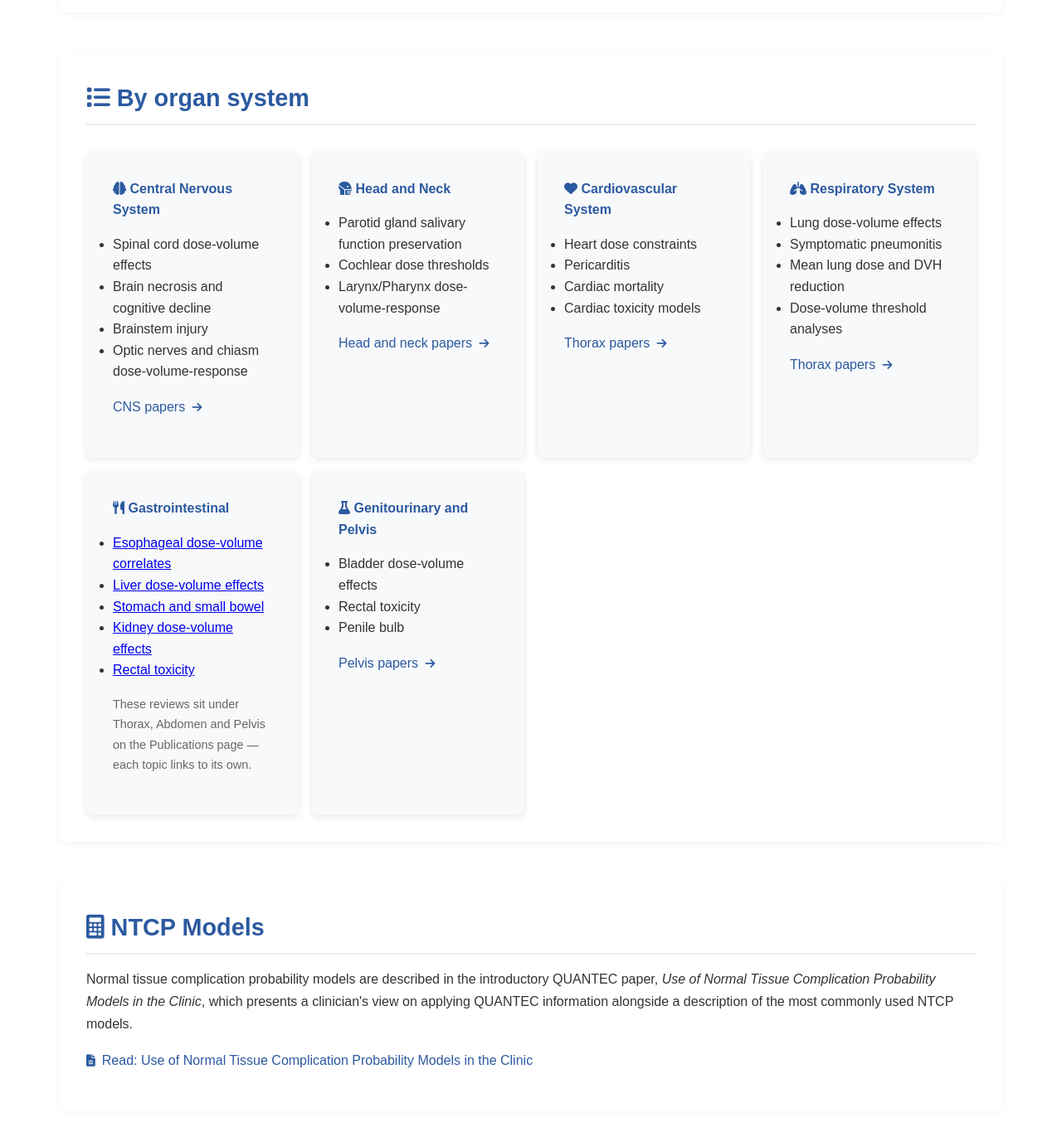
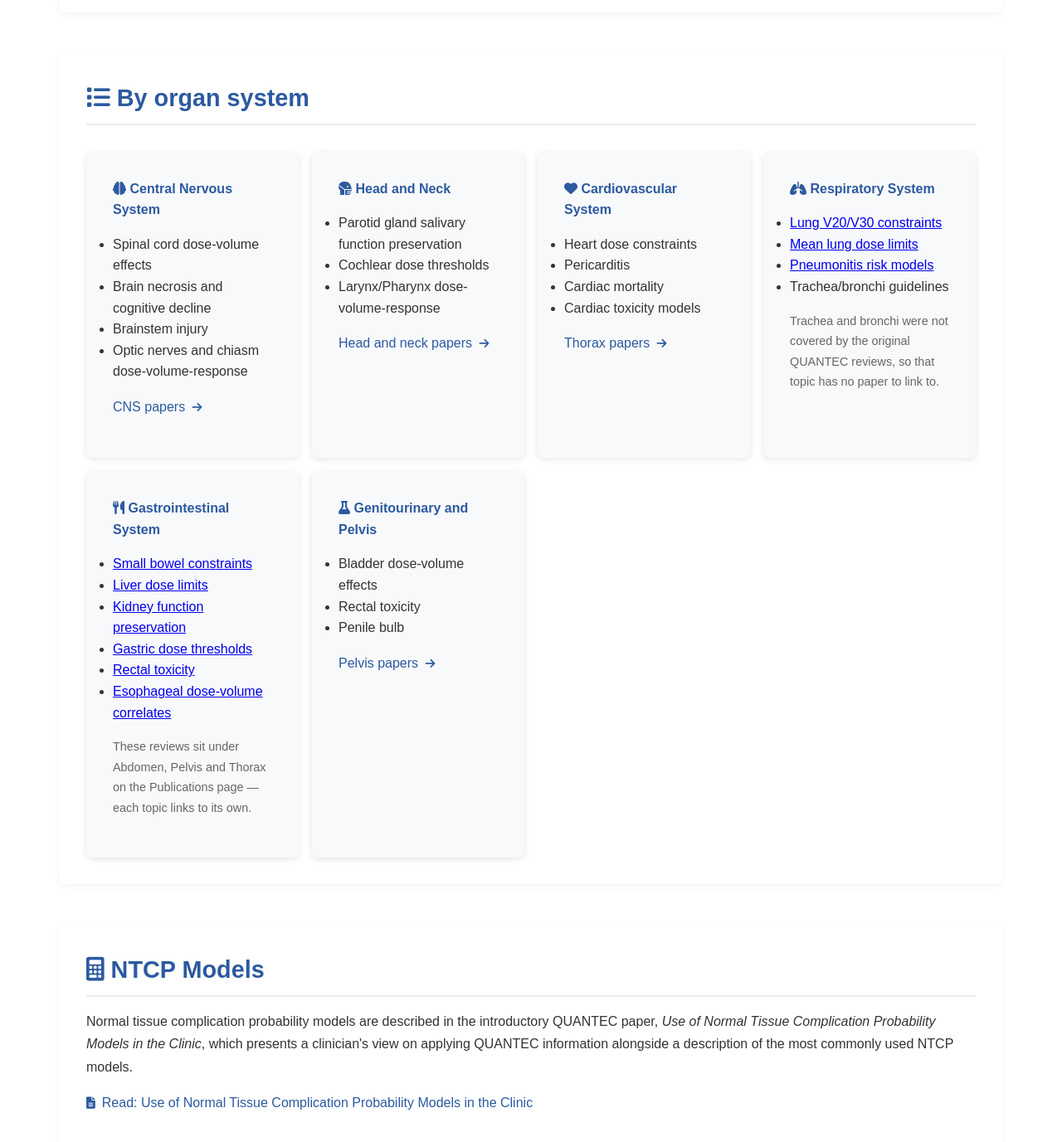
Before and after one commit to brianmanderson/QuantecWebSite, a Jekyll site: the page built from quantec.html, in a window 1280 px wide and 1400 px high, scrolled down 881 px. Shown: the top 1377 px of the window at 83% size. Built offline with Jekyll 4.4.1, drawn with Linux system fonts in a browser that asks for light colours.

```diff
--- a/_layouts/default.html
+++ b/_layouts/default.html
@@ -29,7 +29,7 @@
                 <ul>
                     <li><a href="{{ '/' | relative_url }}">Home</a></li>
                     <li><a href="{{ '/about' | relative_url }}">About</a></li>
-                    <li><a href="{{ '/quantec/' | relative_url }}">QUANTEC</a></li>
+                    <li><a href="{{ '/quantec/' | relative_url }}">Constraints</a></li>
                     <li><a href="{{ '/publications/' | relative_url }}">AllTEC Publications</a></li>
                     <li><a href="{{ '/quantec-2/' | relative_url }}">QUANTEC 2</a></li>
                     <li><a href="{{ '/contact' | relative_url }}">Contact</a></li>
--- a/quantec.html
+++ b/quantec.html
@@ -54,23 +54,24 @@ permalink: /quantec/
         <div class="gallery-item" id="respiratory">
             <h4><i class="fas fa-lungs"></i> Respiratory System</h4>
             <ul>
-                <li>Lung dose-volume effects</li>
-                <li>Symptomatic pneumonitis</li>
-                <li>Mean lung dose and DVH reduction</li>
-                <li>Dose-volume threshold analyses</li>
+                <li><a href="{{ '/publications/' | relative_url }}#thorax">Lung V20/V30 constraints</a></li>
+                <li><a href="{{ '/publications/' | relative_url }}#thorax">Mean lung dose limits</a></li>
+                <li><a href="{{ '/publications/' | relative_url }}#thorax">Pneumonitis risk models</a></li>
+                <li>Trachea/bronchi guidelines</li>
             </ul>
-            <p class="panel-link"><a href="{{ '/publications/' | relative_url }}#thorax">Thorax papers <i class="fas fa-arrow-right"></i></a></p>
+            <p class="panel-note">Trachea and bronchi were not covered by the original QUANTEC reviews, so that topic has no paper to link to.</p>
         </div>
         <div class="gallery-item" id="gastrointestinal">
-            <h4><i class="fas fa-utensils"></i> Gastrointestinal</h4>
+            <h4><i class="fas fa-utensils"></i> Gastrointestinal System</h4>
             <ul>
+                <li><a href="{{ '/publications/' | relative_url }}#abdomen">Small bowel constraints</a></li>
+                <li><a href="{{ '/publications/' | relative_url }}#abdomen">Liver dose limits</a></li>
+                <li><a href="{{ '/publications/' | relative_url }}#abdomen">Kidney function preservation</a></li>
+                <li><a href="{{ '/publications/' | relative_url }}#abdomen">Gastric dose thresholds</a></li>
+                <li><a href="{{ '/publications/' | relative_url }}#pelvis">Rectal toxicity</a></li>
                 <li><a href="{{ '/publications/' | relative_url }}#thorax">Esophageal dose-volume correlates</a></li>
-                <li><a href="{{ '/publications/' | relative_url }}#abdomen">Liver dose-volume effects</a></li>
-                <li><a href="{{ '/publications/' | relative_url }}#abdomen">Stomach and small bowel</a></li>
-                <li><a href="{{ '/publications/' | relative_url }}#abdomen">Kidney dose-volume effects</a></li>
-                <li><a href="{{ '/publications/' | relative_url }}#pelvis">Rectal toxicity</a></li>
             </ul>
-            <p class="panel-note">These reviews sit under Thorax, Abdomen and Pelvis on the Publications page — each topic links to its own.</p>
+            <p class="panel-note">These reviews sit under Abdomen, Pelvis and Thorax on the Publications page — each topic links to its own.</p>
         </div>
         <div class="gallery-item" id="genitourinary">
             <h4><i class="fas fa-flask"></i> Genitourinary and Pelvis</h4>
```
Also changed, not shown: CLAUDE.md (+2 -2 lines), docs/questions-for-project-lead.md (+10 -0 lines), docs/update-requests.md (+33 -3 lines).
